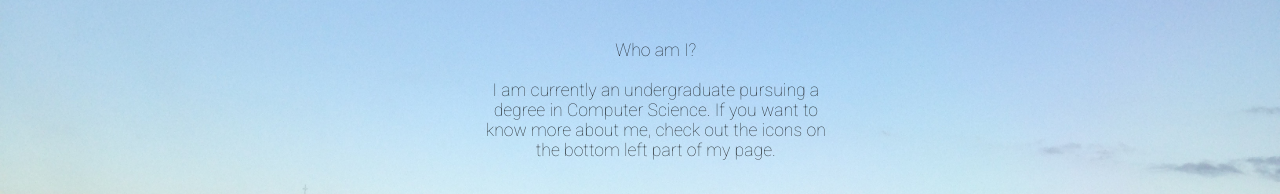
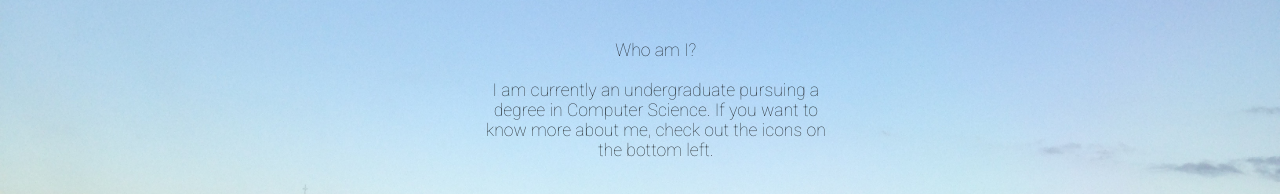
Before and after one commit to Jmyeluri/jmyeluri.github.io, a plain HTML site: page index.html in a window 1280 px wide. Shown: the part 196-390 px from the top of the page. Drawn offline with nearby package versions, Linux system fonts and the light colour scheme; a web font is replaced by a local one.

Commit message:
Update index.html

```diff
--- a/index.html
+++ b/index.html
@@ -61,7 +61,7 @@
 Who am I?
 <br>
 <br>
-I am currently an undergraduate pursuing a degree in Computer Science. If you want to know more about me, check out the icons on the bottom left part of my page.
+I am currently an undergraduate pursuing a degree in Computer Science. If you want to know more about me, check out the icons on the bottom left.
 
 
 </p>
```
